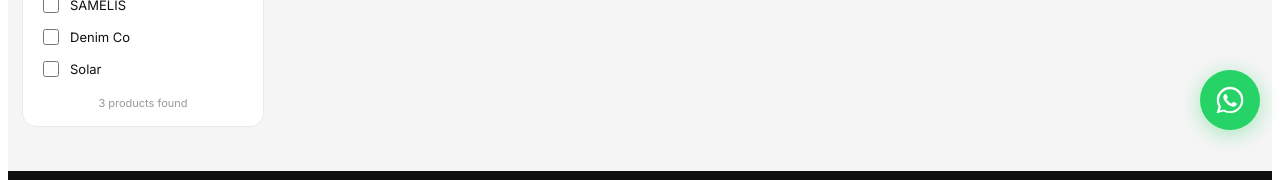
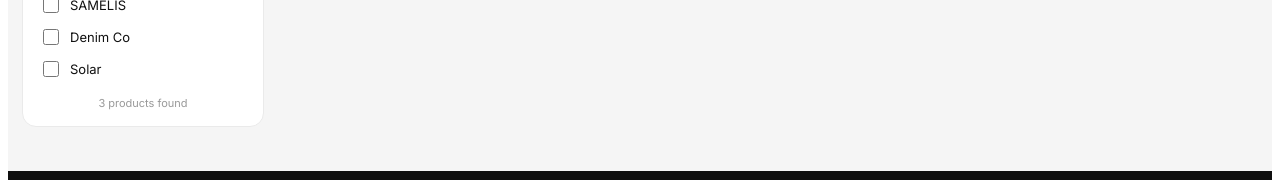
Before and after one commit to samuelmach312-design/samelis, a React (Vite) app: page / in a window 1280 px wide. Shown: the part 650-830 px from the top of the page. Built offline with nearby package versions, Linux system fonts and the light colour scheme; the HTML template or start-up script is replaced by a standard one.

Commit message:
fix whatsapp casing lowercase welcoming message

```diff
--- a/src/App.jsx
+++ b/src/App.jsx
@@ -3,7 +3,7 @@ import Header from "./components/Header.jsx";
 import ShopView from "./components/ShopView.jsx";
 import CartView from "./components/CartView.jsx";
 import Footer from "./components/Footer.jsx";
-import WhatsApp from "./components/whatsApp.jsx"
+import WhatsApp from "./components/whatsapp.jsx"
 
 const TILL = "6880156";
 const PHONE = "0748440035";
--- a/src/components/whatsApp.jsx
+++ /dev/null
@@ -1,33 +0,0 @@
-// src/components/WhatsApp.jsx — Real WhatsApp Icon
-const PHONE = "254748440035";
-const TILL = "6880156";
-
-export default function WhatsApp({ phone = PHONE, cart = [], total = 0, variant = "float" }) {
-  const getMessage = () => {
-    if (cart.length > 0) {
-      return `Hi SAMELIS 👋\n\nI want to order:\n${cart.map(c=>`• ${c.name} x${c.qty} = KSh ${c.price*c.qty}`).join('\n')}\n\nTotal: KSh ${total}\nTill: ${TILL}\n\nPlease confirm availability.`;
-    }
-    return `Hi SAMELIS, I want to order. Till ${TILL}`;
-  };
-  const url = `https://wa.me/${phone}?text=${encodeURIComponent(getMessage())}`;
-  const WhatsAppIcon = ({ size = 24 }) => (
-    <svg width={size} height={size} viewBox="0 0 24 24" fill="white" xmlns="http://www.w3.org/2000/svg">
-      <path d="M19.05 4.91A9.81 9.81 0 0 0 12.04 2C6.58 2 2.1 6.47 2.1 11.93c0 1.75.46 3.45 1.32 4.95L2 22l5.25-1.38a9.82 9.82 0 0 0 4.79 1.22h.01c5.46 0 9.93-4.47 9.93-9.93a9.88 9.88 0 0 0-2.93-7zM12.05 20.43a8.18 8.18 0 0 1-4.18-1.15l-.3-.18-3.12.82.83-3.04-.2-.31a8.17 8.17 0 0 1-1.26-4.38c0-4.54 3.7-8.24 8.25-8.24 2.2 0 4.27.86 5.82 2.42a8.18 8.18 0 0 1 2.41 5.83c0 4.54-3.7 8.24-8.25 8.24zm4.52-6.16c-.25-.12-1.47-.72-1.69-.81-.23-.08-.39-.12-.56.12-.17.25-.64.81-.79.97-.14.17-.29.19-.54.06-.25-.12-1.05-.39-2-1.23-.74-.66-1.23-1.47-1.38-1.72-.14-.25-.02-.38.11-.51.11-.11.25-.29.37-.43.12-.15.17-.25.25-.41.08-.17.04-.31-.02-.43-.06-.12-.56-1.35-.77-1.85-.2-.48-.41-.42-.56-.42h-.48c-.17 0-.43.06-.66.31-.23.25-.87.85-.87 2.08 0 1.23.89 2.42 1.01 2.58.12.17 1.75 2.67 4.24 3.75.59.25 1.05.41 1.41.52.59.19 1.13.16 1.55.1.47-.07 1.47-.6 1.68-1.18.2-.58.2-1.08.14-1.18-.06-.11-.23-.17-.48-.29z"/>
-    </svg>
-  );
-  if (variant === "float") {
-    return (
-      <a href={url} target="_blank" rel="noopener noreferrer" style={{ position:"fixed", bottom:20, right:20, background:"#25D366", width:60, height:60, borderRadius:30, display:"flex", alignItems:"center", justifyContent:"center", boxShadow:"0 4px 20px rgba(37,211,102,0.4)", zIndex:100, textDecoration:"none" }}>
-        <WhatsAppIcon size={32} />
-      </a>
-    )
-  }
-  if (variant === "button") {
-    return (
-      <a href={url} target="_blank" rel="noopener noreferrer" style={{ background:"#25D366", color:"#fff", padding:"12px 20px", borderRadius:12, fontWeight:700, fontSize:14, display:"flex", alignItems:"center", justifyContent:"center", gap:8, textDecoration:"none", width:"100%" }}>
-        <WhatsAppIcon size={20} /> Order on WhatsApp
-      </a>
-    )
-  }
-  return null;
-}
```
